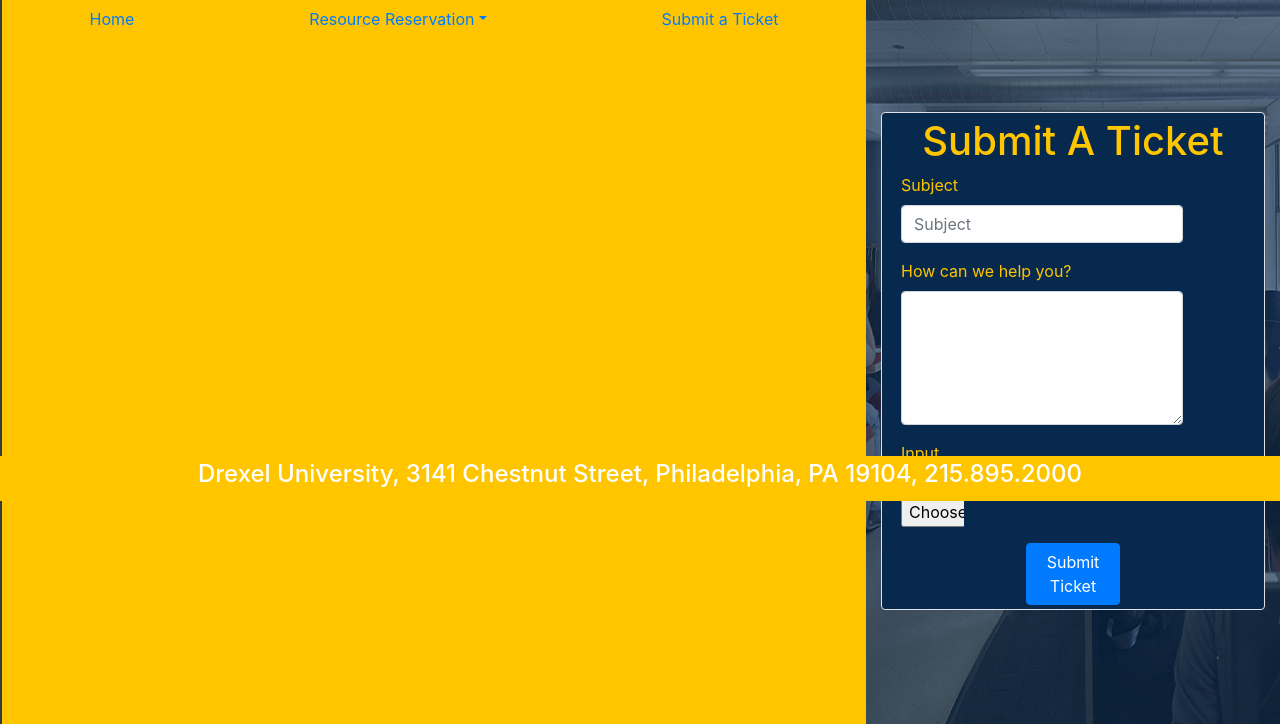
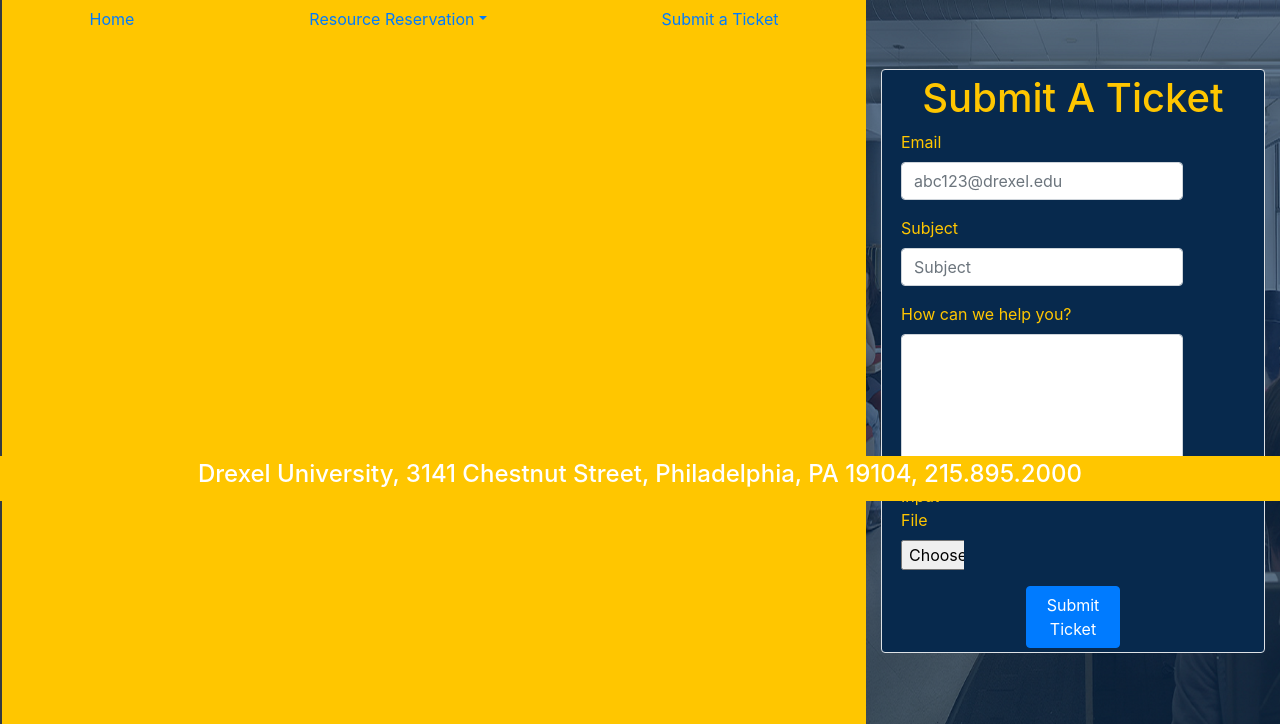
Before and after one commit to das446/iCommons, a Django app: template iCommons/templates/createticket.html in a window 1280 px wide. Shown: the part 299-1023 px from the top of the page. Run offline with Django 3.2, Linux system fonts and the light colour scheme; the template is opened without the code that fills it, so the values that code supplies are empty; parts of the project's set-up code (start-up, migrations or seed data) failed here and were passed over; some libraries are stand-ins or nearby versions; grey boxes are pictures that could not be loaded.

Commit message:
user needs to enter their email when submitting a ticket

```diff
--- a/iCommons/iCommons/develop.py
+++ b/iCommons/iCommons/develop.py
@@ -15,3 +15,5 @@ DATABASES = {
 }
 DATABASE_NAME = '/var/webapps/db/db.sqlite3'
 ALLOWED_HOSTS = ['rack113.cs.drexel.edu', '129.25.13.213']
+
+ihelp_email = "ihelp@drexel.edu"
--- a/iCommons/iCommons/settings.py
+++ b/iCommons/iCommons/settings.py
@@ -172,3 +172,5 @@ EMAIL_PORT = 587
 EMAIL_USE_TLS = True
 
 SENDGRID_API_KEY = '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'
+
+ihelp_email = "das446@drexel.edu"
--- a/iCommons/templates/createticket.html
+++ b/iCommons/templates/createticket.html
@@ -21,9 +21,14 @@
                             <input type="text" class="form-control" id="formGroupExampleInput2" placeholder="Email Address">
                         </div> -->
                         <div class="form-group col-10">
+                            <label for="email">Email</label>
+                            <input type="email" class="form-control" id="subject" name="email" placeholder="abc123@drexel.edu">
+                        </div>
+                        <div class="form-group col-10">
                             <label for="formGroupExampleInput2">Subject</label>
                             <input type="text" class="form-control" id="subject" name="subject" placeholder="Subject">
                         </div>
+
                         <div class="form-group col-10">
                             <label for="comment">How can we help you?</label>
                             <textarea class="form-control" rows="5" name="text" id="comment"></textarea>
```
Also changed, not shown: iCommons/Tickets/views.py (+6 -3 lines).
